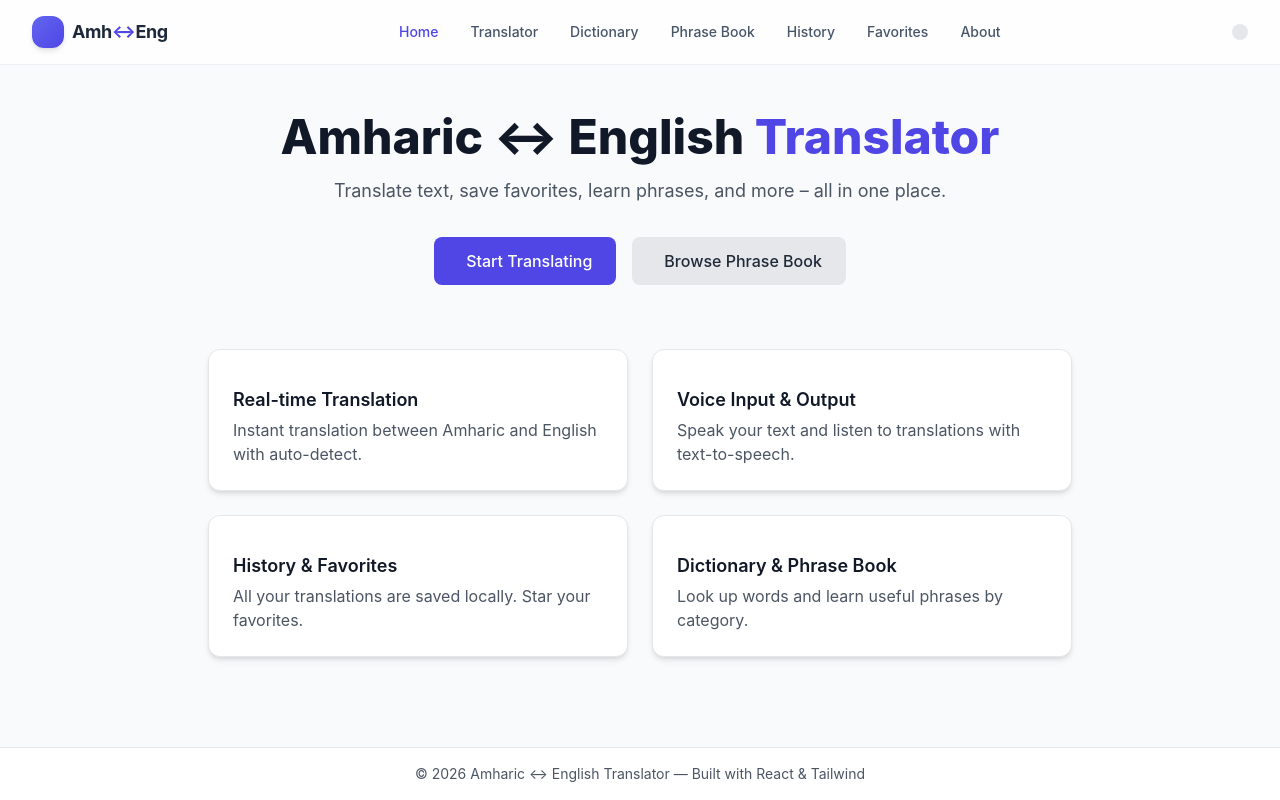
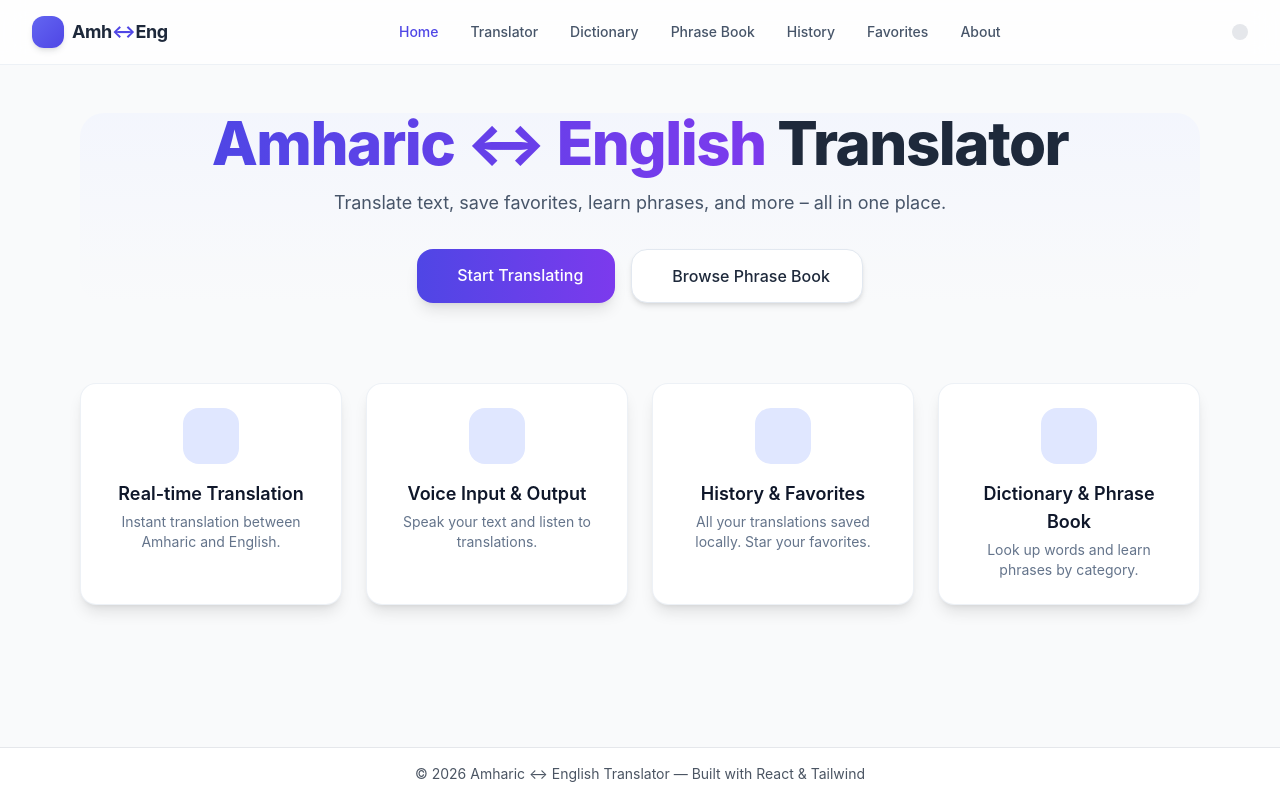
Before and after one commit to TadesseAsrie/Amharic-English-Translator-System, a React (Vite) app in the folder A-E-tran/: page / in a window 1280 px wide. Built offline with nearby package versions, Linux system fonts and the light colour scheme.

Commit message:
update home page css

```diff
--- a/A-E-tran/src/pages/Home.jsx
+++ b/A-E-tran/src/pages/Home.jsx
@@ -3,55 +3,57 @@ import { Link } from "react-router-dom";
 
 const Home = () => {
   return (
-    <div className="max-w-4xl mx-auto px-4 py-12">
-      <div className="text-center">
-        <h1 className="text-4xl md:text-5xl font-extrabold text-gray-900 dark:text-white">
-          Amharic ↔ English{" "}
-          <span className="text-indigo-600 dark:text-indigo-400">
-            Translator
+    <div className="max-w-6xl mx-auto px-4 py-12">
+      {/* Hero */}
+      <div className="text-center relative">
+        <div className="absolute inset-0 -z-10 bg-gradient-to-b from-indigo-50/50 to-transparent dark:from-indigo-950/20 rounded-3xl" />
+        <h1 className="text-4xl md:text-6xl font-extrabold tracking-tight">
+          <span className="bg-clip-text text-transparent bg-gradient-to-r from-indigo-600 to-violet-600 dark:from-indigo-400 dark:to-violet-400">
+            Amharic ↔ English
           </span>
+          <span className="text-slate-800 dark:text-white"> Translator</span>
         </h1>
-        <p className="mt-4 text-lg text-gray-600 dark:text-gray-300">
+        <p className="mt-4 text-lg text-slate-600 dark:text-slate-300 max-w-2xl mx-auto">
           Translate text, save favorites, learn phrases, and more – all in one
           place.
         </p>
         <div className="mt-8 flex flex-wrap justify-center gap-4">
           <Link
             to="/translator"
-            className="px-6 py-3 bg-indigo-600 text-white rounded-lg hover:bg-indigo-700 transition font-medium"
+            className="px-8 py-3.5 bg-gradient-to-r from-indigo-600 to-violet-600 text-white rounded-2xl font-medium shadow-lg hover:shadow-xl hover:scale-[1.02] transition-all duration-200"
           >
             <i className="fas fa-language mr-2"></i> Start Translating
           </Link>
           <Link
             to="/phrasebook"
-            className="px-6 py-3 bg-gray-200 dark:bg-gray-700 text-gray-800 dark:text-white rounded-lg hover:bg-gray-300 dark:hover:bg-gray-600 transition font-medium"
+            className="px-8 py-3.5 bg-white dark:bg-slate-800 text-slate-800 dark:text-white rounded-2xl font-medium shadow-md hover:shadow-lg hover:scale-[1.02] transition-all duration-200 border border-slate-200 dark:border-slate-700"
           >
             <i className="fas fa-book mr-2"></i> Browse Phrase Book
           </Link>
         </div>
       </div>
 
-      {/* Features grid */}
-      <div className="mt-16 grid grid-cols-1 md:grid-cols-2 gap-6">
+      {/* Feature Grid */}
+      <div className="mt-20 grid grid-cols-1 md:grid-cols-2 lg:grid-cols-4 gap-6">
         <FeatureCard
           icon="exchange-alt"
           title="Real-time Translation"
-          desc="Instant translation between Amharic and English with auto-detect."
+          desc="Instant translation between Amharic and English."
         />
         <FeatureCard
           icon="microphone"
           title="Voice Input & Output"
-          desc="Speak your text and listen to translations with text-to-speech."
+          desc="Speak your text and listen to translations."
         />
         <FeatureCard
           icon="history"
           title="History & Favorites"
-          desc="All your translations are saved locally. Star your favorites."
+          desc="All your translations saved locally. Star your favorites."
         />
         <FeatureCard
           icon="book"
           title="Dictionary & Phrase Book"
-          desc="Look up words and learn useful phrases by category."
+          desc="Look up words and learn phrases by category."
         />
       </div>
     </div>
@@ -59,14 +61,14 @@ const Home = () => {
 };
 
 const FeatureCard = ({ icon, title, desc }) => (
-  <div className="bg-white dark:bg-gray-800 p-6 rounded-xl shadow-md border border-gray-200 dark:border-gray-700">
-    <div className="text-3xl text-indigo-600 dark:text-indigo-400 mb-3">
+  <div className="card p-6 text-center group hover:-translate-y-1 transition-transform duration-200">
+    <div className="w-14 h-14 rounded-2xl bg-indigo-100 dark:bg-indigo-900/30 text-indigo-600 dark:text-indigo-400 flex items-center justify-center text-2xl mx-auto mb-4 group-hover:scale-110 transition-transform">
       <i className={`fas fa-${icon}`}></i>
     </div>
-    <h3 className="text-lg font-semibold text-gray-900 dark:text-white">
+    <h3 className="text-lg font-semibold text-slate-900 dark:text-white">
       {title}
     </h3>
-    <p className="text-gray-600 dark:text-gray-400 mt-1">{desc}</p>
+    <p className="text-slate-500 dark:text-slate-400 mt-1 text-sm">{desc}</p>
   </div>
 );
 
```
